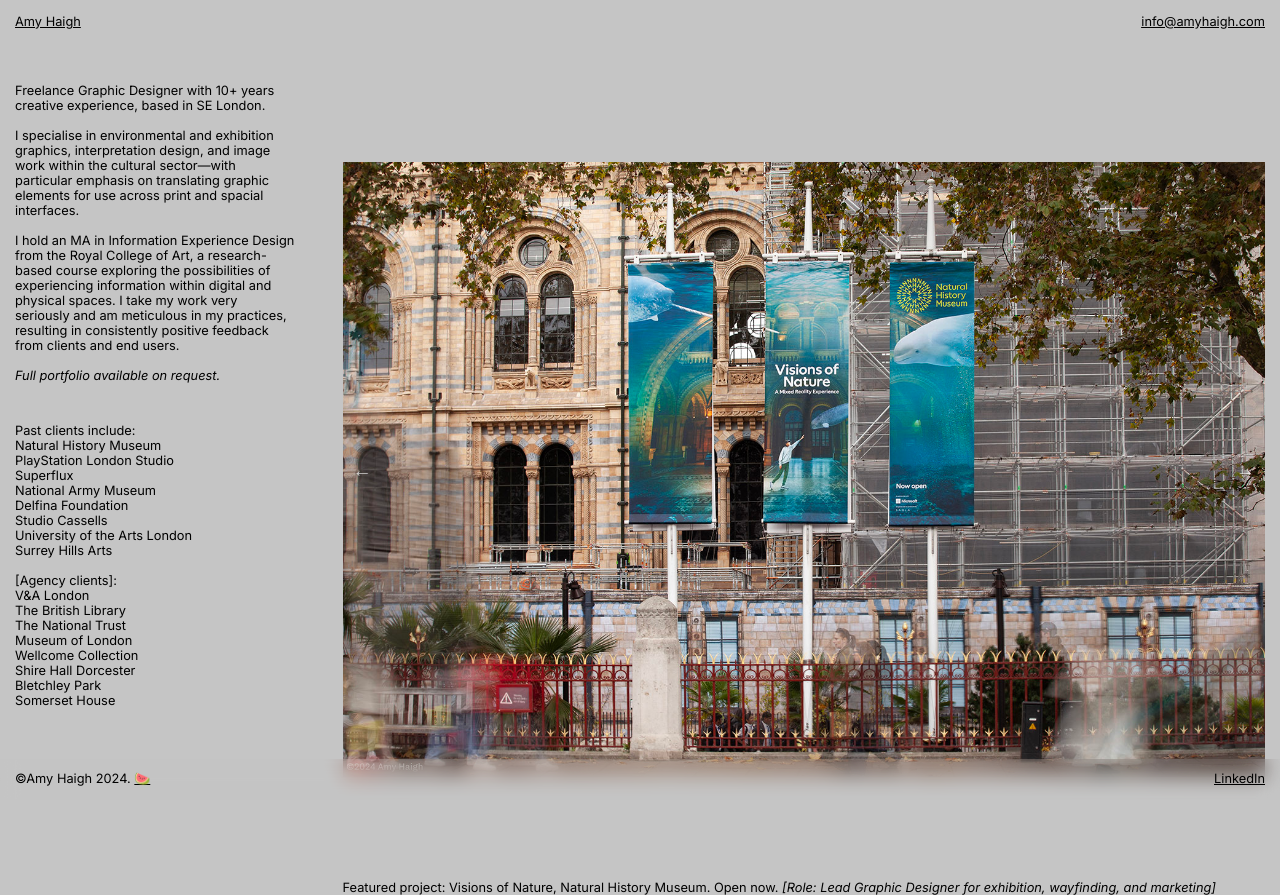
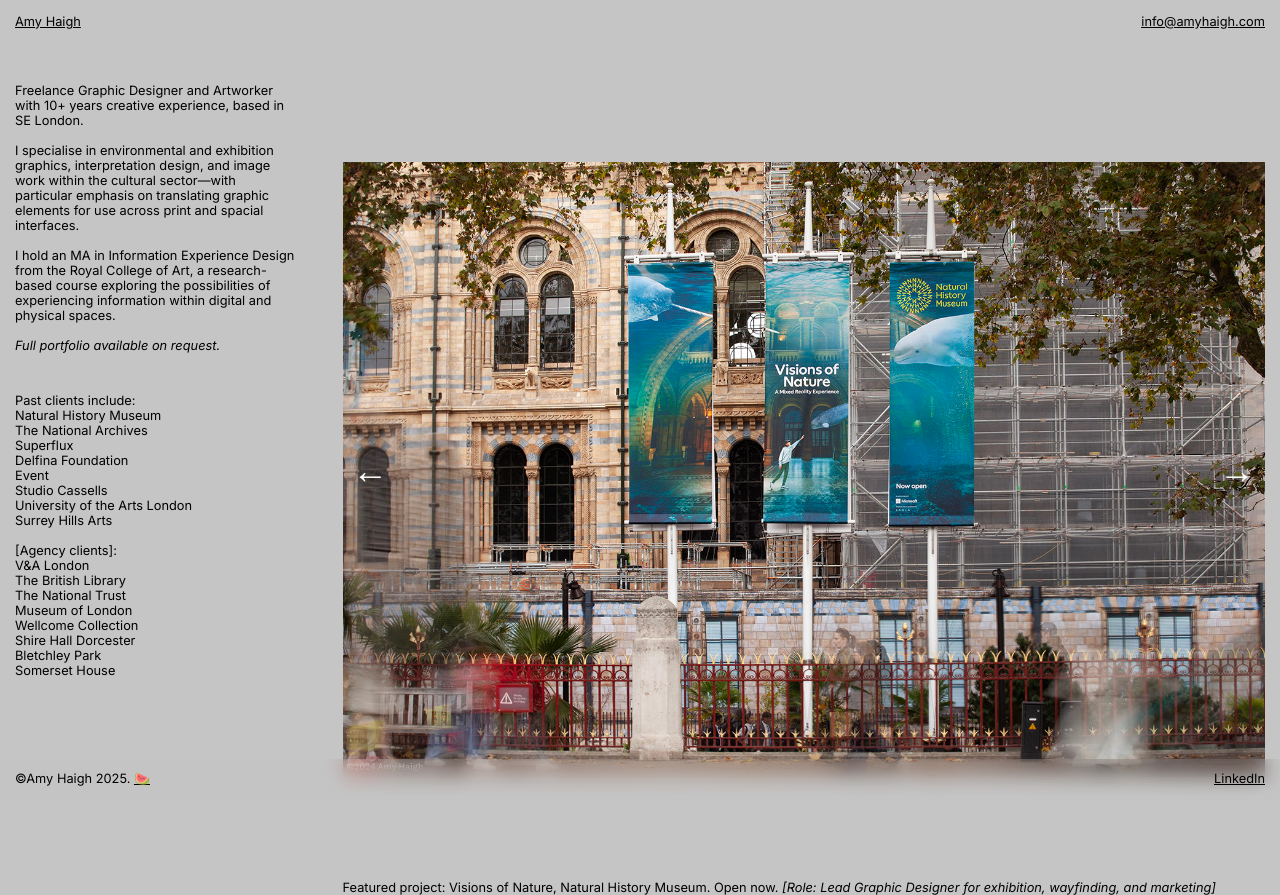
Before and after one commit to amyhaigh/amyhaigh.github.io, a plain HTML site: page index.html in a window 1280 px wide. Drawn offline with Linux system fonts and the light colour scheme.

Commit message:
Add files via upload

```diff
--- a/index.html
+++ b/index.html
@@ -31,12 +31,12 @@
         <div class="row1">
 
                 <div class="bio-text">
-                    <p>Freelance Graphic Designer with 10+ years creative experience, based in SE London.<br><br>
+                    <p>Freelance Graphic Designer and Artworker with 10+ years creative experience, based in SE London.<br><br>
 
                 I specialise in environmental and exhibition graphics, interpretation design, and image work within the cultural sector—with particular emphasis on translating graphic elements for use across print and spacial interfaces.<br><br>
 
-                I hold an MA in Information Experience Design from the Royal College of Art, a research-based course exploring the possibilities of experiencing information within digital and physical spaces. I take my work very seriously and am meticulous in my practices, resulting in consistently positive feedback from clients and end users.<br><br><i>Full portfolio available on request.</i></p>
-                <br><p>Past clients include: <br>Natural History Museum <br> PlayStation London Studio <br> Superflux <br> National Army Museum <br>Delfina Foundation<br>Studio Cassells <br>
+                I hold an MA in Information Experience Design from the Royal College of Art, a research-based course exploring the possibilities of experiencing information within digital and physical spaces. <br><br><i>Full portfolio available on request.</i></p>
+                <br><p>Past clients include: <br>Natural History Museum <br> The National Archives <br> Superflux <br> Delfina Foundation<br>Event<br>Studio Cassells <br>
                     University of the Arts London <br> Surrey Hills Arts<br><br> [Agency clients]: <br>V&A London <br>
                     The British Library <br> The National Trust <br> Museum of London <br> Wellcome Collection <br> Shire Hall Dorcester <br> Bletchley Park <br> Somerset House</p>
                 </div>
@@ -160,7 +160,7 @@
 
 
 
-            <footer><p>©Amy Haigh 2024. <a href="https://linktr.ee/freepalestine1991" target="_blank">&#127817 </a></p></footer>
+            <footer><p>©Amy Haigh 2025. <a href="https://linktr.ee/freepalestine1991" target="_blank">&#127817 </a></p></footer>
 
 
             <div class="footer-bar"></div>
--- a/style.css
+++ b/style.css
@@ -223,12 +223,12 @@ padding-bottom: 30px;
 
 .slides label {
     color: white;
-    opacity: 70%;
+    opacity: 100%;
     position: absolute; top: 50%; transform: translateY(-50%);
     display: flex; align-items: center;
     justify-content: center;
     /* width: 50px; height: 50px; border-radius: 50%; */
-    font-size: 1.5em; cursor: pointer;
+    font-size: 2.8em; cursor: pointer;
 }
 
 .slides label.last { left: 10px;}
```
